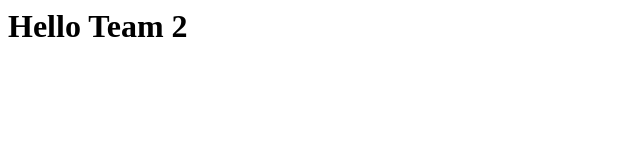
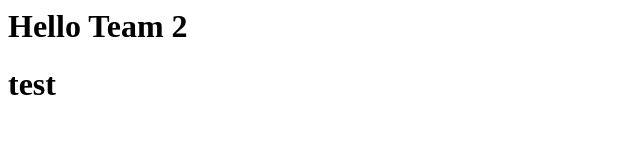
Before and after one commit to kwipaway/cce-sp23-team2, a plain HTML site: page index.html in a window 1280 px wide. Shown: the full height of the page, 0-640 px from the left. Drawn offline with Linux system fonts and the light colour scheme.

Commit message:
Update index.html

```diff
--- a/index.html
+++ b/index.html
@@ -1 +1,2 @@
 <h1>Hello Team 2</h1>
+<h1> test <h2>
```
